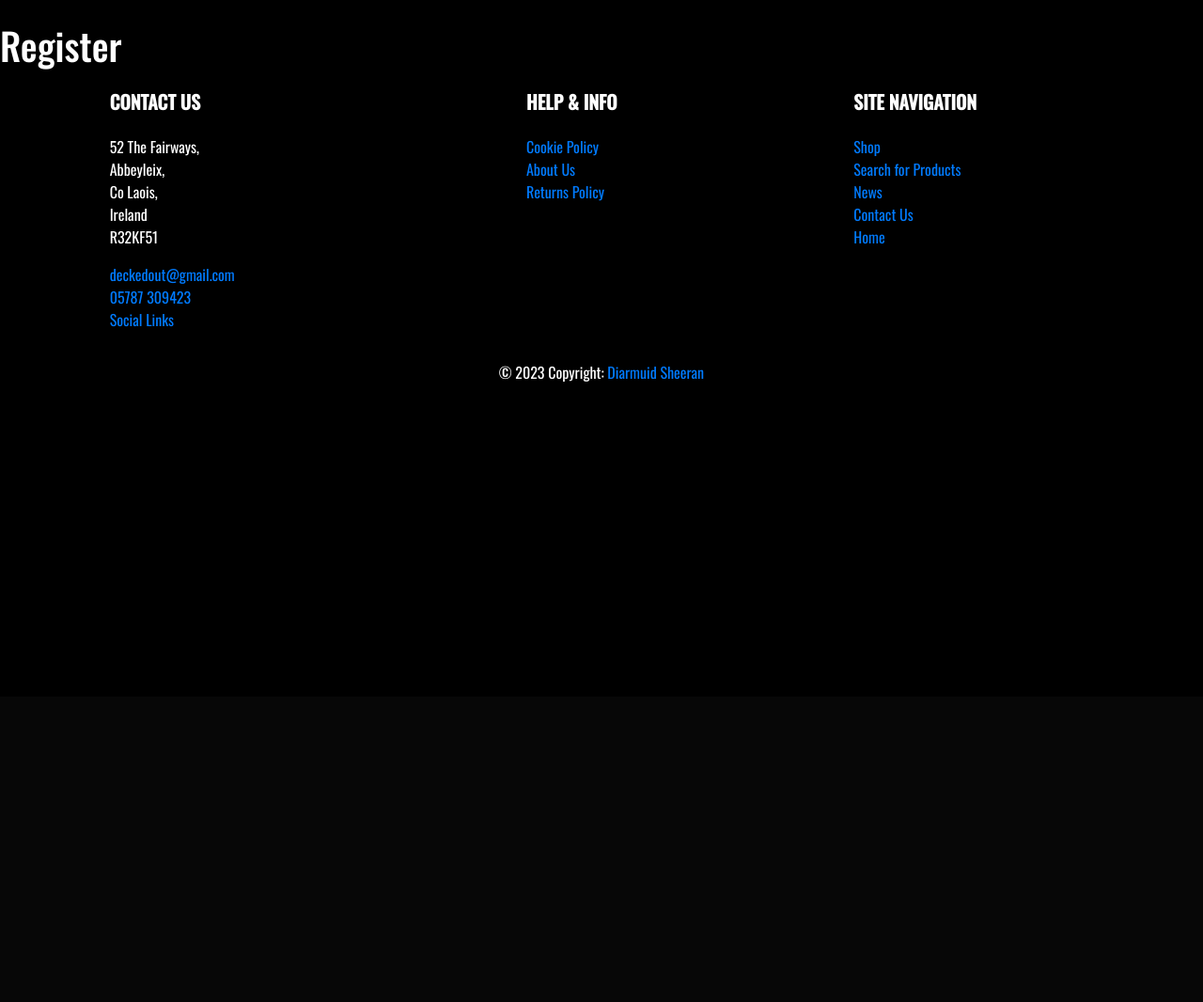
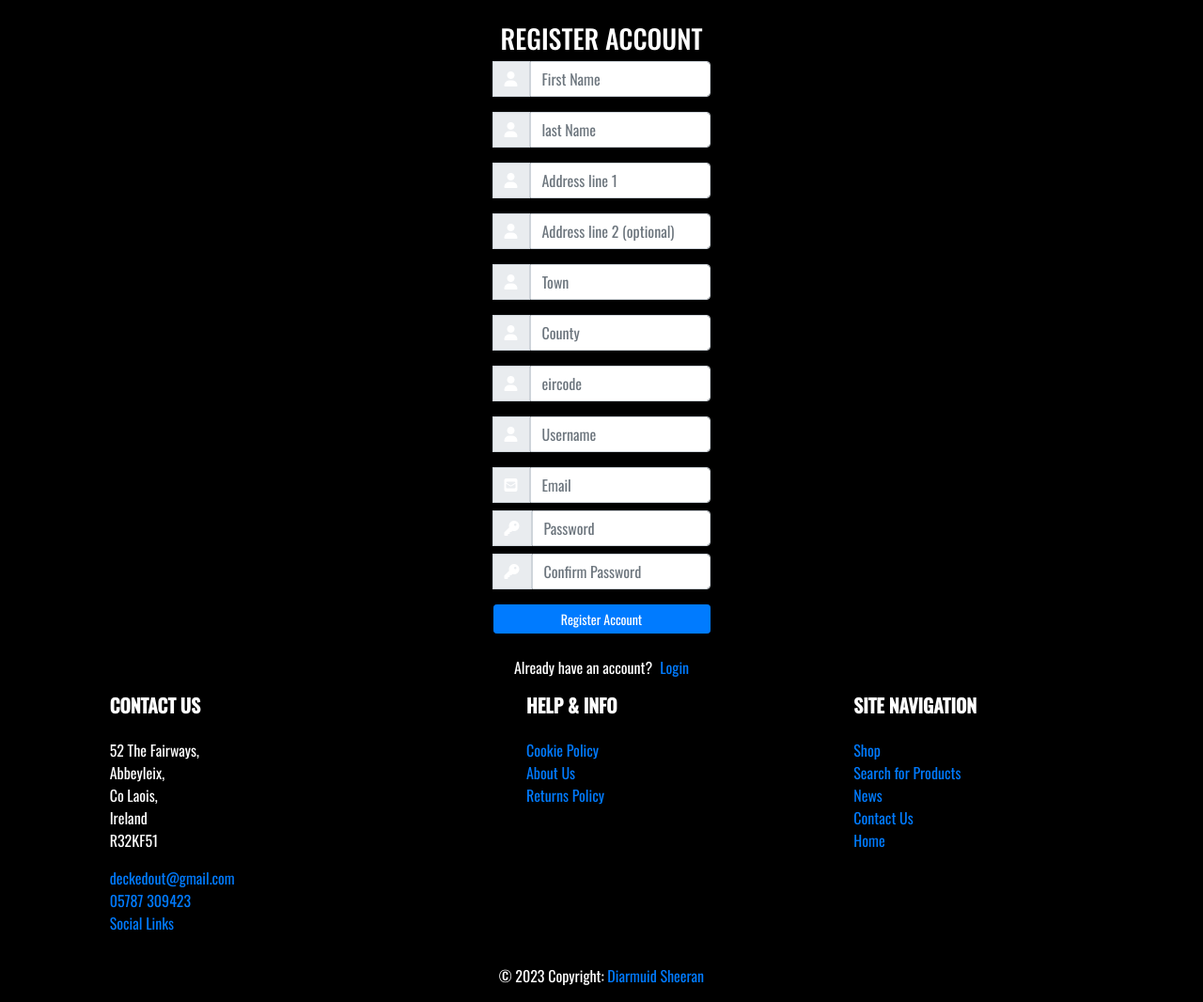
Before and after one commit to DiarmuidSheeran/decked-out-tcg-store-pp-5, a Django app: page /user/register/ in a window 1280 px wide. Shown: the part 59-1125 px from the top of the page at 94% size. Before the commit the page ends 465 px from the top, so only its background shows below. Run offline with Django 4.2, Linux system fonts and the light colour scheme; parts of the project's set-up code (start-up, migrations or seed data) failed here and were passed over; some libraries are stand-ins or nearby versions.

Commit message:
Complete template for user registration and fix error user creation view

```diff
--- a/decked_out_tcg_store/user/forms.py
+++ b/decked_out_tcg_store/user/forms.py
@@ -7,11 +7,11 @@ class CreateUserForm(UserCreationForm):
 
     fname = forms.CharField(max_length=200, required=True)
     lname = forms.CharField(max_length=200, required=True)
-    shipping_address_line_1(max_length=200, required=True)
-    shipping_address_line_2(max_length=200, required=False)
-    shipping_address_town(max_length=200, required=True)
-    shipping_address_county(max_length=200, required=True)
-    shipping_address_eircode(max_length=200, required=True)
+    shipping_address_line_1 = forms.CharField(max_length=200, required=True)
+    shipping_address_line_2 = forms.CharField(max_length=200, required=False)
+    shipping_address_town = forms.CharField(max_length=200, required=True)
+    shipping_address_county = forms.CharField(max_length=200, required=True)
+    shipping_address_eircode =forms.CharField(max_length=200, required=True)
 
     class Meta:
         model = User
--- a/decked_out_tcg_store/user/templates/user/register.html
+++ b/decked_out_tcg_store/user/templates/user/register.html
@@ -2,5 +2,99 @@
 {% load static %}
 
 {% block content %}
-<h1>Register</h1>
+<div class="container forms-content">
+    <div class="row">
+        <div class="col-md-8 offset-md-2">
+            <div class="forms-content">
+                <div class="d-flex justify-content-center">
+				<h3 id="form-title">REGISTER ACCOUNT</h3>
+				</div>
+				<div class="d-flex justify-content-center form_container">
+
+					<form method="POST" action="{% url 'register' %}">
+						{% csrf_token %}
+						<div class="input-group mb-3">
+							<div class="input-group-append">
+								<span class="input-group-text"><i class="fas fa-user" style="color: #ffffff;"></i></span>
+							</div>
+							<input type="text" class="form-control" placeholder="First Name" name="{{ form.fname.name }}">
+						</div>
+						<div class="input-group mb-3">
+							<div class="input-group-append">
+								<span class="input-group-text"><i class="fas fa-user" style="color: #ffffff;"></i></span>
+							</div>
+							<input type="text" class="form-control" placeholder="last Name" name="{{ form.lname.name }}">
+						</div>
+                        <div class="input-group mb-3">
+							<div class="input-group-append">
+								<span class="input-group-text"><i class="fas fa-user" style="color: #ffffff;"></i></span>
+							</div>
+							<input type="text" class="form-control" placeholder="Address line 1" name="{{ form.shipping_address_line_1.name }}">
+						</div>
+                        <div class="input-group mb-3">
+							<div class="input-group-append">
+								<span class="input-group-text"><i class="fas fa-user" style="color: #ffffff;"></i></span>
+							</div>
+							<input type="text" class="form-control" placeholder="Address line 2 (optional)" name="{{ form.shipping_address_line_2.name }}">
+						</div>
+                        <div class="input-group mb-3">
+							<div class="input-group-append">
+								<span class="input-group-text"><i class="fas fa-user" style="color: #ffffff;"></i></span>
+							</div>
+							<input type="text" class="form-control" placeholder="Town" name="{{ form.shipping_address_town.name }}">
+						</div>
+                        <div class="input-group mb-3">
+							<div class="input-group-append">
+								<span class="input-group-text"><i class="fas fa-user" style="color: #ffffff;"></i></span>
+							</div>
+							<input type="text" class="form-control" placeholder="County" name="{{ form.shipping_address_county.name }}">
+						</div>
+                        <div class="input-group mb-3">
+							<div class="input-group-append">
+								<span class="input-group-text"><i class="fas fa-user" style="color: #ffffff;"></i></span>
+							</div>
+							<input type="text" class="form-control" placeholder="eircode" name="{{ form.shipping_address_eircode.name }}">
+						</div>
+						<div class="input-group mb-3">
+							<div class="input-group-append">
+								<span class="input-group-text"><i class="fas fa-user" style="color: #ffffff;"></i></span>
+							</div>
+							<input type="text" class="form-control" placeholder="Username" name="{{ form.username.name }}">
+						</div>
+						<div class="input-group mb-2">
+							<div class="input-group-append">
+								<span class="input-group-text"><i class="fas fa-envelope-square" style="color: #ffffff;"></i></span>
+							</div>
+							<input type="text" class="form-control" placeholder="Email" name="{{ form.email.name }}">
+						</div>
+						<div class="input-group mb-2">
+							<div class="input-group-append">
+								<span class="input-group-text"><i class="fas fa-key" style="color: #ffffff;"></i></span>
+							</div>
+							<input type="password" class="form-control" placeholder="Password" name="{{ form.password1.name }}">
+						</div>
+						<div class="input-group mb-2">
+							<div class="input-group-append">
+								<span class="input-group-text"><i class="fas fa-key" style="color: #ffffff;"></i></span>
+							</div>
+							<input type="password" class="form-control" placeholder="Confirm Password" name="{{ form.password2.name }}">
+						</div>
+
+						<div class="d-flex justify-content-center mt-3 login_container">
+							<input class="btn btn btn-primary btn-sm btn-block update-btn" type="submit" value="Register Account" style="color: white;">
+						</div>
+					</form>
+				</div>
+				<div class="d-flex justify-content-center links" style="color:wheat">
+				{{form.errors}}
+				</div>
+				<div class="mt-4">
+					<div class="d-flex justify-content-center links">
+						Already have an account? <a href="{% url 'login' %}" class="ml-2">Login</a>
+					</div>
+				</div>
+			</div>
+		</div>
+	</div>
+</div>
 {% endblock %}
--- a/decked_out_tcg_store/user/views.py
+++ b/decked_out_tcg_store/user/views.py
@@ -2,6 +2,7 @@ from django.shortcuts import render, redirect, get_object_or_404
 from django.contrib.auth import authenticate, login, logout
 from product.models import Product, Category
 from .forms import CreateUserForm
+from .models import *
 
 # Create your views here.
 def account(request):
@@ -17,8 +18,34 @@ def order_history(request):
     return render(request, 'user/order_history.html')
 
 def register(request):
+    form = CreateUserForm()
+    if request.method == 'POST':
+        form = CreateUserForm(request.POST)
 
-    return render(request, 'user/register.html')
+        if form.is_valid():
+            user = form.save()
+            fname = form.cleaned_data.get('fname')
+            lname = form.cleaned_data.get('lname')
+            shipping_address_line_1 = form.cleaned_data.get('shipping_address_line_1')
+            shipping_address_line_2 = form.cleaned_data.get('shipping_address_line_2')
+            shipping_address_town = form.cleaned_data.get('shipping_address_town')
+            shipping_address_county = form.cleaned_data.get('shipping_address_county')
+            shipping_address_eircode = form.cleaned_data.get('shipping_address_eircode')
+            UserProfile.objects.create(
+                user=user,
+                fname=fname,
+                lname=lname,
+                shipping_address_line_1=shipping_address_line_1,
+                shipping_address_line_2=shipping_address_line_2,
+                shipping_address_town=shipping_address_town,
+                shipping_address_county=shipping_address_county,
+                shipping_address_eircode=shipping_address_eircode,
+            )
+
+            return redirect('landing')
+
+    context = {'form': form}
+    return render(request, 'user/register.html', context)
 
 def update_details(request):
 
```
Also changed, not shown: decked_out_tcg_store/db.sqlite3.
